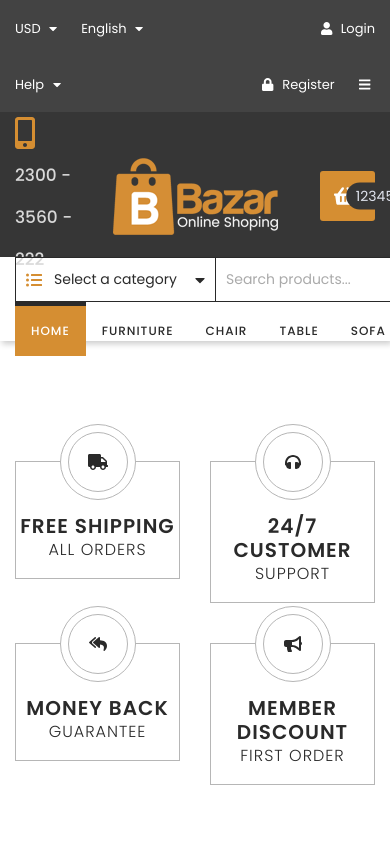
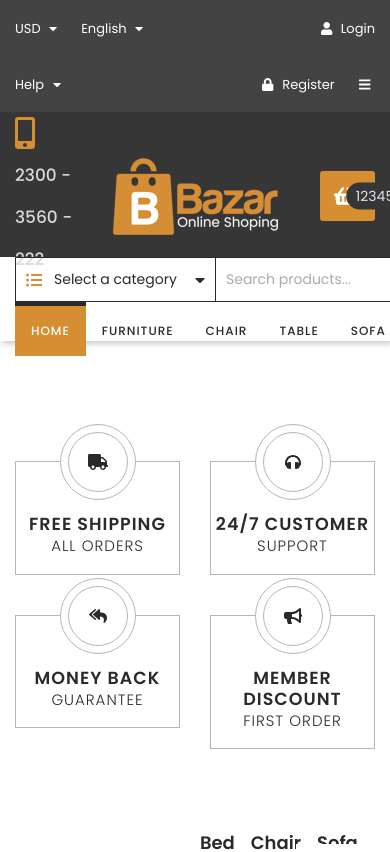
Before and after one commit to kamilwilk95/wdp-2204-02, a React (Create React App) app: page / in a window 390 px wide. Shown: the top 852 px of the page. Built offline with nearby package versions, Linux system fonts and the light colour scheme.

Commit message:
add RWD benefits (FeatureBoxes)

```diff
--- a/src/components/features/FeatureBoxes/FeatureBoxes.js
+++ b/src/components/features/FeatureBoxes/FeatureBoxes.js
@@ -14,26 +14,26 @@ import FeatureBox from '../../common/FeatureBox/FeatureBox';
 const FeatureBoxes = () => (
   <div className={styles.root}>
     <div className='container'>
-      <div className='row'>
-        <div className='col'>
+      <div className='row '>
+        <div className='col-lg-3 col-6'>
           <FeatureBox icon={faTruck} active>
             <h5>Free shipping</h5>
             <p>All orders</p>
           </FeatureBox>
         </div>
-        <div className='col'>
+        <div className='col-lg-3 col-6'>
           <FeatureBox icon={faHeadphones}>
             <h5>24/7 customer</h5>
             <p>support</p>
           </FeatureBox>
         </div>
-        <div className='col'>
+        <div className='col-lg-3 col-6'>
           <FeatureBox icon={faReplyAll}>
             <h5>Money back</h5>
             <p>guarantee</p>
           </FeatureBox>
         </div>
-        <div className='col'>
+        <div className='col-lg-3 col-6'>
           <FeatureBox icon={faBullhorn}>
             <h5>Member discount</h5>
             <p>First order</p>
--- a/src/components/features/FeatureBoxes/FeatureBoxes.module.scss
+++ b/src/components/features/FeatureBoxes/FeatureBoxes.module.scss
@@ -6,3 +6,12 @@
     text-decoration: none;
    }
 }
+
+@media (max-width: 575.98px) {
+  h5 {
+    font-size: 17.5px;
+  }
+  p {
+    font-size: 15px;
+  }
+}
```
